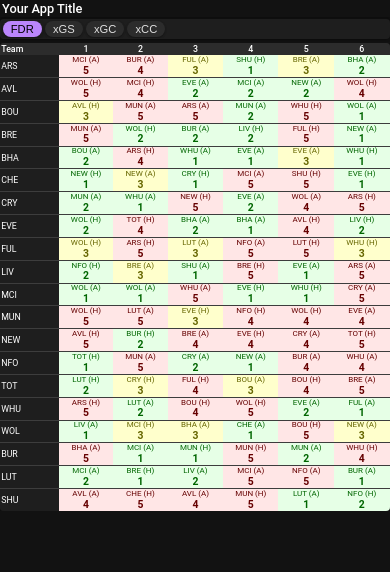
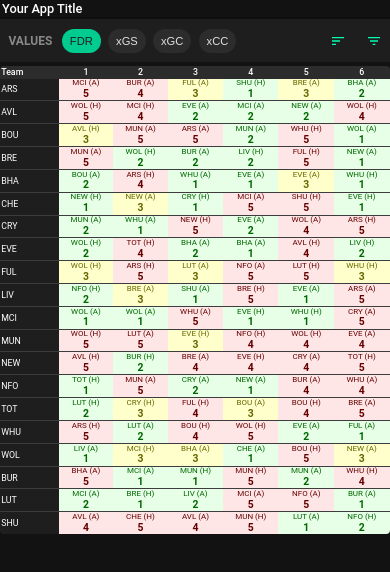
Before and after one commit to ameyakarve/ameyakarve.github.com, a React (Create React App) app: page / in a window 390 px wide. Shown: the top 572 px of the page. Built offline with nearby package versions, Linux system fonts and the light colour scheme.

Commit message:
added styling for control panel

```diff
--- a/package.json
+++ b/package.json
@@ -11,6 +11,7 @@
     "react-scripts": "5.0.1",
     "web-vitals": "^2.1.4"
   },
+  "homepage": "http://ameyakarve.github.io/",
   "scripts": {
     "start": "react-scripts start",
     "build": "react-scripts build",
--- a/src/components/ControlPanel.css
+++ b/src/components/ControlPanel.css
@@ -1,115 +1,125 @@
+:root {
+  --mint-green: #00ffb3;
+  --mint-green-dark: #00cc8f;
+  --dark-bg: #1e1e1e;
+}
+
 .control-panel {
+  padding: 8px;
+  background-color: var(--dark-bg);
+  color: #ffffff;
+  width: 100%;
+}
+
+.panel-content {
   display: flex;
   justify-content: space-between;
   align-items: center;
-  margin-bottom: 0.1rem;
-  padding: 0.1rem;
-  background-color: var(--surface);
-  border-radius: 4px;
-  box-shadow: 0 1px 3px rgba(0, 0, 0, 0.12), 0 1px 2px rgba(0, 0, 0, 0.24);
+  flex-wrap: nowrap;
+  width: 100%;
+  max-width: 100%;
 }
 
-.values-section {
+.chips-container {
   display: flex;
   align-items: center;
+  gap: 8px;
+  overflow-x: auto;
+  flex-shrink: 1;
+  min-width: 0;
 }
 
-.values-section label {
-  margin-right: 0.5rem;
-  font-size: 0.875rem;
-  font-weight: 500;
-  color: var(--on-surface);
-  display: none;
+.chips-label {
+  font-size: 12px;
+  font-weight: bold;
+  color: #888888; /* Reverted to original color */
+  white-space: nowrap;
 }
 
 .chips {
   display: flex;
-  flex-wrap: wrap;
+  gap: 4px;
+  flex-wrap: nowrap;
 }
 
 .chip {
-  background-color: var(--chip-bg);
-  color: var(--chip-text);
-  border-radius: 0; /* Remove border radius */
-  padding: 0.05rem 0.2rem;
-  margin: 0.05rem;
-  font-size: 0.65rem;
+  padding: 4px 8px;
   border: none;
+  border-radius: 12px;
+  background-color: rgba(0, 255, 179, 0.1);
+  color: var(--mint-green);
   cursor: pointer;
-  transition: all 0.3s cubic-bezier(0.25, 0.8, 0.25, 1);
-  box-shadow: 0 1px 3px rgba(0, 0, 0, 0.12), 0 1px 2px rgba(0, 0, 0, 0.24);
+  font-size: 12px;
+  height: 24px;
+  display: flex;
+  align-items: center;
+  white-space: nowrap;
+  transition: background-color 0.2s ease;
 }
 
 .chip:hover {
-  background-color: var(--chip-hover-bg);
+  background-color: rgba(0, 255, 179, 0.2);
 }
 
 .chip.selected {
-  background-color: var(--primary-color);
-  color: var(--on-primary);
-  font-weight: 500;
-  box-shadow: 0 3px 6px rgba(0, 0, 0, 0.16), 0 3px 6px rgba(0, 0, 0, 0.23);
+  background-color: var(--mint-green-dark);
+  color: var(--dark-bg);
 }
 
-.icons-section {
+.icons {
   display: flex;
+  gap: 8px;
+  align-items: center;
+  justify-content: flex-end;
+  flex-grow: 1;
+  margin-left: 8px;
+  margin-right: 12px;
 }
 
 .icon-button {
   background: none;
   border: none;
-  color: var(--icon-color);
-  font-size: 0.9rem;
   cursor: pointer;
-  margin-left: 0.1rem;
-  padding: 0.1rem;
-  border-radius: 50%;
-  transition: background-color 0.3s cubic-bezier(0.25, 0.8, 0.25, 1);
+  color: var(--mint-green);
+  padding: 4px;
+  height: 24px;
+  width: 24px;
+  display: flex;
+  align-items: center;
+  justify-content: center;
+  transition: background-color 0.2s ease;
 }
 
 .icon-button:hover {
-  background-color: var(--icon-hover-bg);
+  background-color: rgba(0, 255, 179, 0.1);
+  border-radius: 4px;
 }
 
-@media (max-width: 667px) {
-  .control-panel {
-    padding: 0.05rem;
-    flex-wrap: wrap;
+.icon-button svg {
+  width: 16px;
+  height: 16px;
+  fill: var(--mint-green); /* Make icons solid */
+}
+
+@media (max-width: 576px) {
+  .panel-content {
     justify-content: space-between;
-    margin-bottom: 0.25rem;
   }
 
-  .values-section {
-    flex: 1;
-    margin-right: 0.25rem; /* Reduced margin */
+  .chips-container {
+    flex-shrink: 1;
+    min-width: 0;
+    max-width: calc(100% - 80px);
   }
 
-  .values-section label {
-    display: none;
-  }
-
-  .chips {
-    flex-wrap: nowrap;
-    overflow-x: auto;
-    max-width: calc(100% - 60px); /* Adjusted based on reduced icons-section width */
-    margin-right: 0.25rem; /* Reduced margin */
-  }
-
-  .chip {
+  .icons {
     flex-shrink: 0;
-    padding: 0.025rem 0.15rem; /* Further reduced padding */
-    margin: 0.025rem; /* Further reduced margin */
-    font-size: 0.6rem; /* Further reduced font size */
-  }
-
-  .icons-section {
-    display: flex;
-    align-items: center;
+    padding-left: 8px;
+    width: 80px;
+    justify-content: flex-end;
   }
 
   .icon-button {
-    padding: 0.05rem;
-    font-size: 0.75rem;
-    margin-left: 0.05rem; /* Reduced margin */
+    padding: 4px;
   }
 }
--- a/src/components/ControlPanel.js
+++ b/src/components/ControlPanel.js
@@ -12,8 +12,9 @@ function ControlPanel() {
 
   return (
     <div className="control-panel">
-      <div className="values-section">
-        <label>Values:</label>
+      <div className="panel-content">
+        <div className="chips-container">
+          <span className="chips-label">VALUES</span>
           <div className="chips">
             {chips.map((chip) => (
               <button
@@ -26,8 +27,18 @@ function ControlPanel() {
             ))}
           </div>
         </div>
-      <div className="icons-section">
-        {/* Add your icon buttons here */}
+        <div className="icons">
+          <button className="icon-button" title="Sort">
+            <svg xmlns="http://www.w3.org/2000/svg" viewBox="0 0 24 24">
+              <path d="M3 18h6v-2H3v2zM3 6v2h18V6H3zm0 7h12v-2H3v2z"/>
+            </svg>
+          </button>
+          <button className="icon-button" title="Filter">
+            <svg xmlns="http://www.w3.org/2000/svg" viewBox="0 0 24 24">
+              <path d="M10 18h4v-2h-4v2zM3 6v2h18V6H3zm3 7h12v-2H6v2z"/>
+            </svg>
+          </button>
+        </div>
       </div>
     </div>
   );
```
Lines whose indentation alone changed are shown as unchanged.
